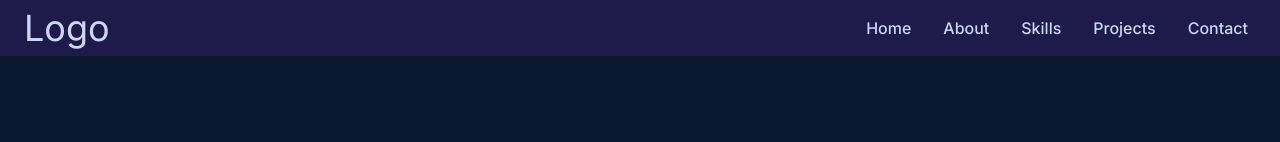
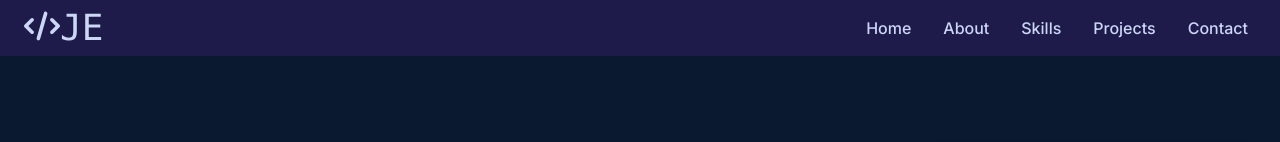
Before and after one commit to Jerryjmk14/Jerry-Portfolio, a Next.js app: page / in a window 1280 px wide. Shown: the top 142 px of the page. Built offline with nearby package versions, Linux system fonts and the light colour scheme.

Commit message:
modified  projects section and footer

```diff
--- a/components/Footer.jsx
+++ b/components/Footer.jsx
@@ -7,7 +7,7 @@ import { FaWhatsapp } from "react-icons/fa";
 export default function Footer() {
   return (
     <footer className="bg-black p-6 flex flex-col items-center sm:flex-col">
-      <h2 className="text-3xl font-medium text-[#CCD6F6] mb-5">
+      <h2 className="text-xl sm:text-3xl font-bold text-[#CCD6F6] mb-5">
         Jeremiah: Frontend Developer
       </h2>
       <div className="mb-8">
--- a/components/Navbar.jsx
+++ b/components/Navbar.jsx
@@ -2,6 +2,7 @@
 import Link from "next/link";
 import React, { useState, useEffect } from "react";
 import { FaBars, FaTimes } from "react-icons/fa";
+import { FaCode } from "react-icons/fa6";
 
 const Navbar = () => {
   const [nav, setNav] = useState(false);
@@ -58,10 +59,11 @@ const Navbar = () => {
         {/* <h1 className="text-5xl font-signature ml-2"><a className="link-underline hover:transition ease-in-out delay-150 hover:underline hover:decoration-solid" href="">Logo</a></h1> */}
         <h1 className="text-4xl font-signature ml-2">
           <a
-            className="link-underline link-underline-black"
+            className="link-underline link-underline-black flex hover:scale-125 duration-200 font-mono hover:text-[#64FFDA]"
             href=""
             rel="noreferrer">
-            Logo
+            <FaCode />
+            <span>JE</span>
           </a>
         </h1>
       </div>
```
